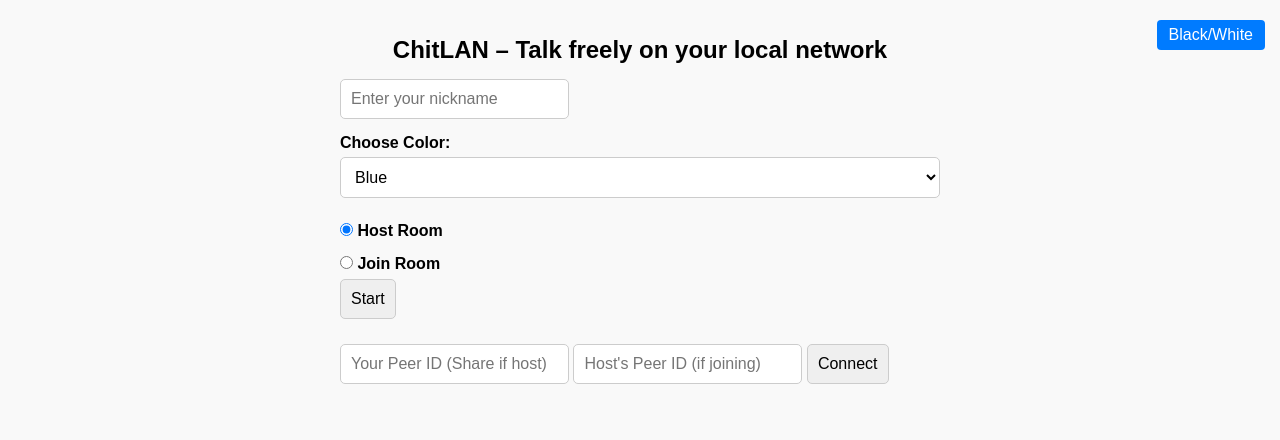
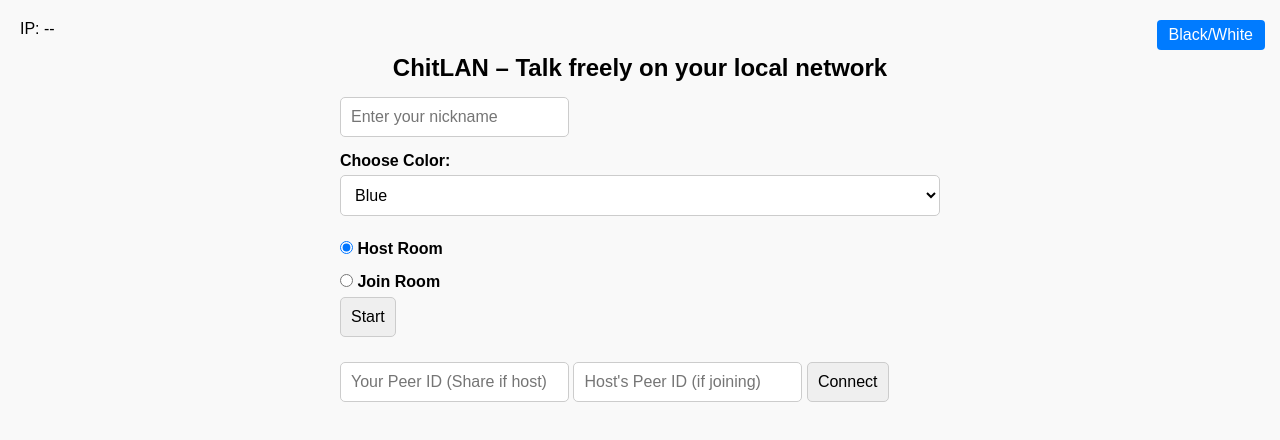
Before and after one commit to saikishorr/chitlan, a plain HTML site: page index.html in a window 1280 px wide. Drawn offline with Linux system fonts and the light colour scheme.

Commit message:
Add theme toggle and IP display to header
Added a top-right bar for theme toggle and IP display.

```diff
--- a/index.html
+++ b/index.html
@@ -7,7 +7,11 @@
   <link rel="stylesheet" href="style.css" />
 </head>
 <body>
-  <button class="theme-toggle" onclick="toggleTheme()">Black/White</button>
+  <!-- Top-right bar: theme + IP address -->
+  <div class="top-right-bar">
+    <button class="theme-toggle" onclick="toggleTheme()">Black/White</button>
+    <span id="ip-display" class="ip-display">IP: --</span>
+  </div>
 
   <audio id="notificationSound" src="https://assets.mixkit.co/sfx/preview/mixkit-clear-announce-tones-2861.mp3" preload="auto"></audio>
 
```
